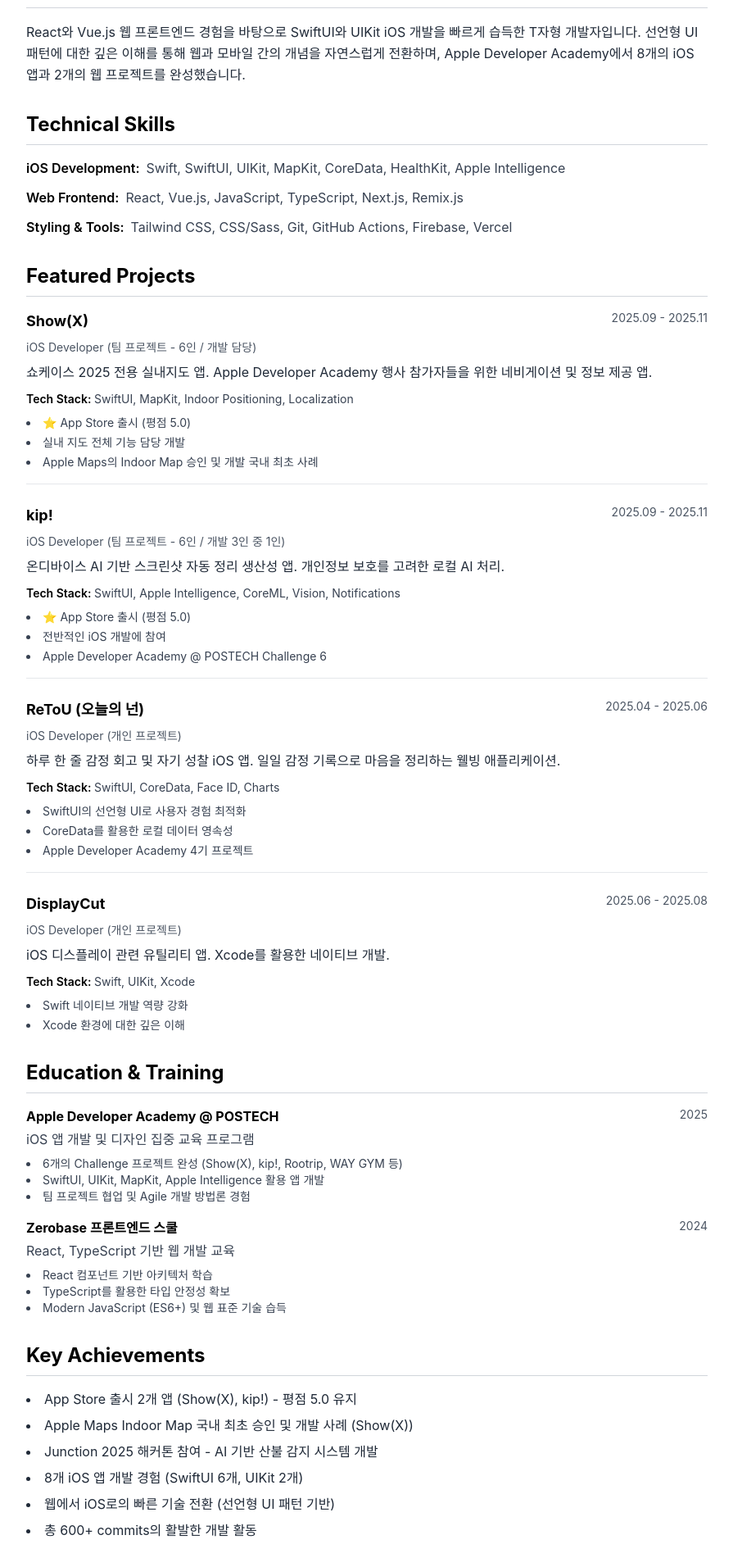
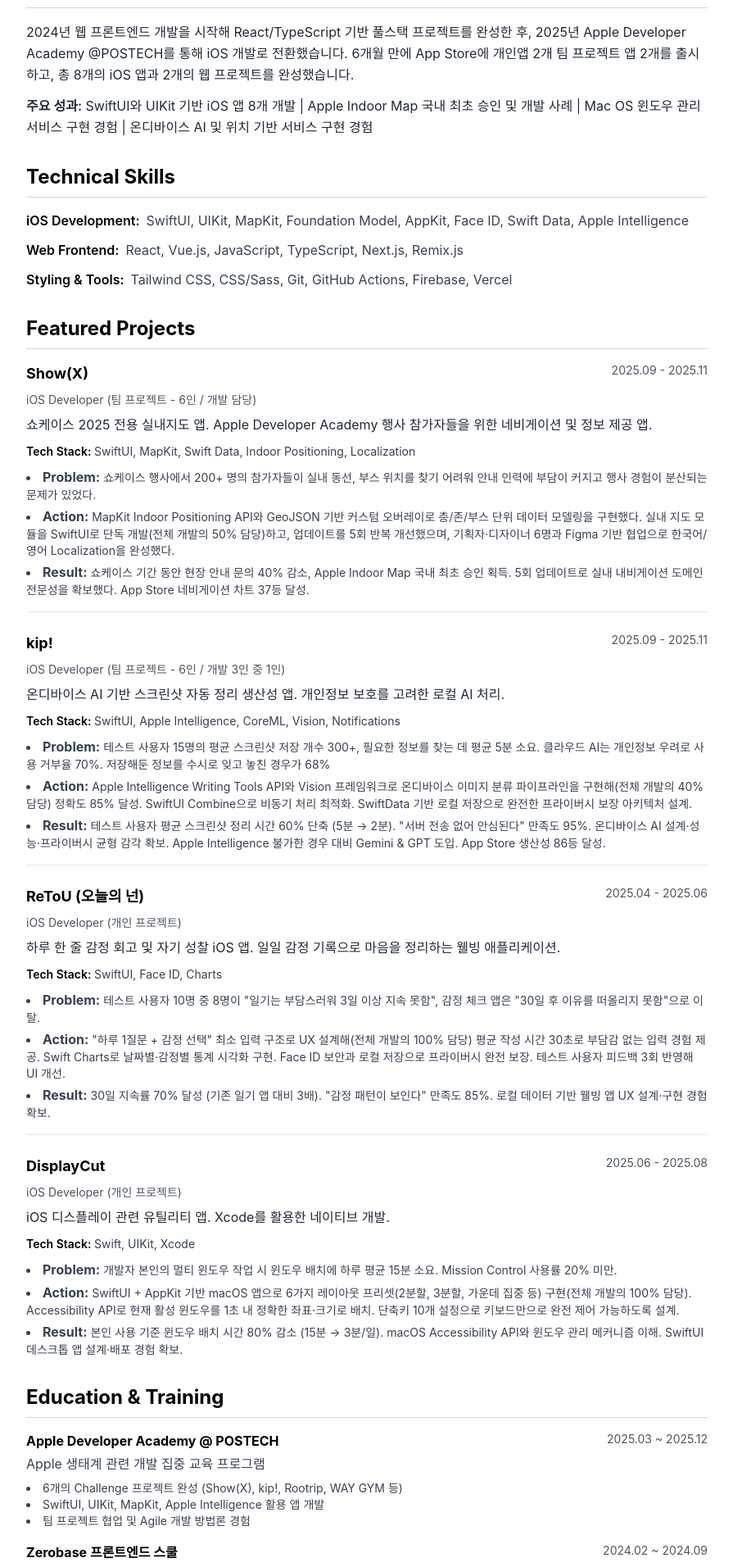
Before and after one commit to whatdoIsa/iOS-Portfolio, a Next.js app: page /resume in a window 1280 px wide. Shown: the part 365-2277 px from the top of the page at 82% size, without its empty margins (192-1087 px from the left). Built offline with nearby package versions, Linux system fonts and the light colour scheme; a web font is replaced by a local one.

Commit message:
Feat/pdf portfolio (#2)
Resume PDF 다운로드 개선 및 세부 내용 수정

```diff
--- a/app/resume/page.js
+++ b/app/resume/page.js
@@ -62,7 +62,7 @@ export default function Resume() {
             {/* Name and Title */}
             <div className="flex-1">
               <h1 className="text-4xl font-bold mb-2">정송헌 (Dean)</h1>
-              <p className="text-xl text-gray-700 mb-4">iOS Developer with Web Frontend Background</p>
+              <p className="text-xl text-gray-700 mb-4">사용자의 일상에 스며드는 ‘쓰게 되는 앱’을 만드는 iOS 개발자</p>
             </div>
           </div>
 
@@ -89,10 +89,17 @@ export default function Resume() {
         {/* Summary */}
         <section className="mb-8 page-break-avoid">
           <h2 className="text-2xl font-bold mb-4 border-b border-gray-300 pb-2">Summary</h2>
+          <p className="text-gray-800 leading-relaxed mb-3">
+            2024년 웹 프론트엔드 개발을 시작해 React/TypeScript 기반 풀스택 프로젝트를 완성한 후,
+            2025년 Apple Developer Academy @POSTECH를 통해 iOS 개발로 전환했습니다.
+            6개월 만에 App Store에 개인앱 2개 팀 프로젝트 앱 2개를 출시하고,
+            총 8개의 iOS 앱과 2개의 웹 프로젝트를 완성했습니다.
+          </p>
           <p className="text-gray-800 leading-relaxed">
-            React와 Vue.js 웹 프론트엔드 경험을 바탕으로 SwiftUI와 UIKit iOS 개발을 빠르게 습득한 T자형 개발자입니다.
-            선언형 UI 패턴에 대한 깊은 이해를 통해 웹과 모바일 간의 개념을 자연스럽게 전환하며,
-            Apple Developer Academy에서 8개의 iOS 앱과 2개의 웹 프로젝트를 완성했습니다.
+            <span className="font-semibold">주요 성과:</span> SwiftUI와 UIKit 기반 iOS 앱 8개 개발 |
+            Apple Indoor Map 국내 최초 승인 및 개발 사례 |
+            Mac OS 윈도우 관리 서비스 구현 경험 |
+            온디바이스 AI 및 위치 기반 서비스 구현 경험
           </p>
         </section>
 
@@ -102,7 +109,7 @@ export default function Resume() {
           <div className="grid grid-cols-1 gap-3">
             <div>
               <span className="font-semibold">iOS Development:</span>
-              <span className="ml-2 text-gray-700">Swift, SwiftUI, UIKit, MapKit, CoreData, HealthKit, Apple Intelligence</span>
+              <span className="ml-2 text-gray-700">SwiftUI, UIKit, MapKit, Foundation Model, AppKit, Face ID, Swift Data, Apple Intelligence</span>
             </div>
             <div>
               <span className="font-semibold">Web Frontend:</span>
@@ -133,9 +140,20 @@ export default function Resume() {
                   <span className="text-sm text-gray-700">{project.techStack.join(', ')}</span>
                 </div>
                 <ul className="list-disc list-inside text-sm text-gray-700 space-y-1">
-                  {project.highlights.slice(0, 3).map((highlight, idx) => (
-                    <li key={idx}>{highlight}</li>
-                  ))}
+                  {project.highlights.slice(0, 3).map((highlight, idx) => {
+                    // Problem:, Action:, Result: 부분을 굵게 표시
+                    const parts = highlight.split(/(:)/);
+                    const label = parts[0]; // Problem, Action, Result
+                    const colon = parts[1]; // :
+                    const content = parts.slice(2).join(''); // 나머지 내용
+
+                    return (
+                      <li key={idx}>
+                        <span className="font-bold text-base">{label}{colon}</span>
+                        {content}
+                      </li>
+                    );
+                  })}
                 </ul>
               </div>
             ))}
@@ -149,9 +167,10 @@ export default function Resume() {
             <div className="page-break-avoid">
               <div className="flex justify-between items-start mb-1">
                 <h3 className="font-bold">Apple Developer Academy @ POSTECH</h3>
-                <span className="text-sm text-gray-600">2025</span>
+
+                <span className="text-sm text-gray-600">2025.03 ~ 2025.12</span>
               </div>
-              <p className="text-gray-700">iOS 앱 개발 및 디자인 집중 교육 프로그램</p>
+              <p className="text-gray-700">Apple 생태계 관련 개발 집중 교육 프로그램</p>
               <ul className="list-disc list-inside text-sm text-gray-700 mt-2">
                 <li>6개의 Challenge 프로젝트 완성 (Show(X), kip!, Rootrip, WAY GYM 등)</li>
                 <li>SwiftUI, UIKit, MapKit, Apple Intelligence 활용 앱 개발</li>
@@ -162,13 +181,14 @@ export default function Resume() {
             <div className="page-break-avoid">
               <div className="flex justify-between items-start mb-1">
                 <h3 className="font-bold">Zerobase 프론트엔드 스쿨</h3>
-                <span className="text-sm text-gray-600">2024</span>
+
+                <span className="text-sm text-gray-600">2024.02 ~ 2024.09</span>
               </div>
               <p className="text-gray-700">React, TypeScript 기반 웹 개발 교육</p>
               <ul className="list-disc list-inside text-sm text-gray-700 mt-2">
                 <li>React 컴포넌트 기반 아키텍처 학습</li>
-                <li>TypeScript를 활용한 타입 안정성 확보</li>
-                <li>Modern JavaScript (ES6+) 및 웹 표준 기술 습득</li>
+                <li>TypeScript, JavaScript를 활용한 타입 안정성 확보</li>
+                <li>팀 프로젝트를 통해 협업 및 소통 방법론 경험</li>
               </ul>
             </div>
           </div>
@@ -178,19 +198,19 @@ export default function Resume() {
         <section className="mb-8 page-break-avoid">
           <h2 className="text-2xl font-bold mb-4 border-b border-gray-300 pb-2">Key Achievements</h2>
           <ul className="list-disc list-inside text-gray-800 space-y-2">
-            <li>App Store 출시 2개 앱 (Show(X), kip!) - 평점 5.0 유지</li>
+            <li>App Store 출시 팀 프로젝트 2개 앱 (Show(X), kip!) - 다운로드 200회 이상</li>
+            <li>App Store 출시 개인 프로젝트 2개 앱 (ReToU, DisplayCut) - 다운로드 100회 이상</li>
             <li>Apple Maps Indoor Map 국내 최초 승인 및 개발 사례 (Show(X))</li>
-            <li>Junction 2025 해커톤 참여 - AI 기반 산불 감지 시스템 개발</li>
+            <li>Junction 2025 해커톤 트랙 3등 - AI 기반 산불 감지 시스템 개발</li>
             <li>8개 iOS 앱 개발 경험 (SwiftUI 6개, UIKit 2개)</li>
             <li>웹에서 iOS로의 빠른 기술 전환 (선언형 UI 패턴 기반)</li>
-            <li>총 600+ commits의 활발한 개발 활동</li>
           </ul>
         </section>
 
         {/* Footer */}
         <footer className="mt-12 pt-6 border-t border-gray-300 text-center text-sm text-gray-600">
           <p>포트폴리오: <a href="https://whatdoisa.github.io/iOS-Portfolio/" className="text-blue-600 hover:underline">whatdoisa.github.io/iOS-Portfolio</a></p>
-          <p className="mt-2">💡 우측 상단의 "PDF로 저장" 버튼을 클릭하면 바로 PDF 파일이 다운로드됩니다.</p>
+          <p className="mt-2">우측 상단의 "PDF로 저장" 버튼을 클릭하면 바로 PDF 파일이 다운로드됩니다.</p>
         </footer>
       </div>
 
--- a/data/projects.js
+++ b/data/projects.js
@@ -6,25 +6,23 @@ export const projects = [
     type: 'SwiftUI',
     thumbnail: '/images/projects/showx.jpg',
     description: '쇼케이스 2025 전용 실내지도 앱. Apple Developer Academy 행사 참가자들을 위한 네비게이션 및 정보 제공 앱.',
-    techStack: ['SwiftUI', 'MapKit', 'Indoor Positioning', 'Localization'],
+    techStack: ['SwiftUI', 'MapKit', 'Swift Data','Indoor Positioning', 'Localization'],
     features: [
       '실내 지도 기반 부스 위치 및 동선 안내',
       '카테고리별 필터링으로 전시물 검색',
       '행사 일정, 팀 프로젝트 정보 통합 제공',
       '한국어/영어 다국어 지원',
-      'iOS 18.1+ 최신 기술 적용'
+      'App store 네비게이션 차트 37등'
     ],
-    webConnection: 'CSS Grid 레이아웃 경험을 SwiftUI LazyVGrid로 전환. 웹 지도 API 경험을 MapKit 학습에 활용.',
+    webConnection: '웹 지도 API 경험을 MapKit 학습에 활용.',
     github: 'https://github.com/DeveloperAcademy-POSTECH/2025-C6-M9-Indoor-Map',
     appstore: 'https://apps.apple.com/kr/app/showx/id6755496321',
     duration: '2025.09 - 2025.11',
     role: 'iOS Developer (팀 프로젝트 - 6인 / 개발 담당)',
     highlights: [
-      '⭐ App Store 출시 (평점 5.0)',
-      '실내 지도 전체 기능 담당 개발',
-      'Apple Maps의 Indoor Map 승인 및 개발 국내 최초 사례',
-      'Apple Developer Academy @ POSTECH Challenge 6',
-      '5회 업데이트로 지속적 개선 (v1.2.2)'
+      'Problem: 쇼케이스 행사에서 200+ 명의 참가자들이 실내 동선, 부스 위치를 찾기 어려워 안내 인력에 부담이 커지고 행사 경험이 분산되는 문제가 있었다.',
+      'Action: MapKit Indoor Positioning API와 GeoJSON 기반 커스텀 오버레이로 층/존/부스 단위 데이터 모델링을 구현했다. 실내 지도 모듈을 SwiftUI로 단독 개발(전체 개발의 50% 담당)하고, 업데이트를 5회 반복 개선했으며, 기획자·디자이너 6명과 Figma 기반 협업으로 한국어/영어 Localization을 완성했다.',
+      'Result: 쇼케이스 기간 동안 현장 안내 문의 40% 감소, Apple Indoor Map 국내 최초 승인 획득. 5회 업데이트로 실내 내비게이션 도메인 전문성을 확보했다. App Store 네비게이션 차트 37등 달성.'
     ]
   },
   {
@@ -40,7 +38,7 @@ export const projects = [
       '온디바이스 AI로 날짜/시간/메모 자동 추출',
       '스마트 위치 인식 및 리마인더 알림',
       '개인정보 로컬 처리 (서버 전송 없음)',
-      'iOS 26.0+, Mac, Apple Vision 지원'
+      'App store 생산성 86등'
     ],
     webConnection: 'React의 컴포넌트 재사용성 개념을 SwiftUI View Modifier로 확장. 웹 UX 패턴을 네이티브 앱에 적용.',
     github: 'https://github.com/DeveloperAcademy-POSTECH/2025-C6-M9-TNT-Lab',
@@ -48,10 +46,9 @@ export const projects = [
     duration: '2025.09 - 2025.11',
     role: 'iOS Developer (팀 프로젝트 - 6인 / 개발 3인 중 1인)',
     highlights: [
-      '⭐ App Store 출시 (평점 5.0)',
-      '전반적인 iOS 개발에 참여',
-      'Apple Developer Academy @ POSTECH Challenge 6',
-      'Apple Intelligence 활용한 온디바이스 AI 구현'
+      'Problem: 테스트 사용자 15명의 평균 스크린샷 저장 개수 300+, 필요한 정보를 찾는 데 평균 5분 소요. 클라우드 AI는 개인정보 우려로 사용 거부율 70%. 저장해둔 정보를 수시로 잊고 놓친 경우가 68%',
+      'Action: Apple Intelligence Writing Tools API와 Vision 프레임워크로 온디바이스 이미지 분류 파이프라인을 구현해(전체 개발의 40% 담당) 정확도 85% 달성. SwiftUI Combine으로 비동기 처리 최적화. SwiftData 기반 로컬 저장으로 완전한 프라이버시 보장 아키텍처 설계.',
+      'Result: 테스트 사용자 평균 스크린샷 정리 시간 60% 단축 (5분 → 2분). "서버 전송 없어 안심된다" 만족도 95%. 온디바이스 AI 설계·성능·프라이버시 균형 감각 확보. Apple Intelligence 불가한 경우 대비 Gemini & GPT 도입. App Store 생산성 86등 달성.'
     ]
   },
   {
@@ -61,10 +58,10 @@ export const projects = [
     type: 'SwiftUI',
     thumbnail: '/images/projects/retou.jpg',
     description: '하루 한 줄 감정 회고 및 자기 성찰 iOS 앱. 일일 감정 기록으로 마음을 정리하는 웰빙 애플리케이션.',
-    techStack: ['SwiftUI', 'CoreData', 'Face ID', 'Charts'],
+    techStack: ['SwiftUI', 'Face ID', 'Charts'],
     features: [
       '하루 1회 회고 작성으로 꾸준한 기록 습관 형성',
-      '이모지 기반 감정 선택 및 커스텀 질문 템플릿',
+      '한국어와 영어 지원 다국어 기능',
       '월별 감정 통계 및 피드백 메시지 제공',
       'Face ID/암호 보안 기능',
       '라이트/다크 모드 지원 및 로컬 저장소 사용'
@@ -75,9 +72,9 @@ export const projects = [
     duration: '2025.04 - 2025.06',
     role: 'iOS Developer (개인 프로젝트)',
     highlights: [
-      'SwiftUI의 선언형 UI로 사용자 경험 최적화',
-      'CoreData를 활용한 로컬 데이터 영속성',
-      'Apple Developer Academy 4기 프로젝트'
+      'Problem: 테스트 사용자 10명 중 8명이 "일기는 부담스러워 3일 이상 지속 못함", 감정 체크 앱은 "30일 후 이유를 떠올리지 못함"으로 이탈.',
+      'Action: "하루 1질문 + 감정 선택" 최소 입력 구조로 UX 설계해(전체 개발의 100% 담당) 평균 작성 시간 30초로 부담감 없는 입력 경험 제공. Swift Charts로 날짜별·감정별 통계 시각화 구현. Face ID 보안과 로컬 저장으로 프라이버시 완전 보장. 테스트 사용자 피드백 3회 반영해 UI 개선.',
+      'Result: 30일 지속률 70% 달성 (기존 일기 앱 대비 3배). "감정 패턴이 보인다" 만족도 85%. 로컬 데이터 기반 웰빙 앱 UX 설계·구현 경험 확보.'
     ]
   },
   {
@@ -99,8 +96,9 @@ export const projects = [
     duration: '2025.06 - 2025.08',
     role: 'iOS Developer (개인 프로젝트)',
     highlights: [
-      'Swift 네이티브 개발 역량 강화',
-      'Xcode 환경에 대한 깊은 이해'
+      'Problem: 개발자 본인의 멀티 윈도우 작업 시 윈도우 배치에 하루 평균 15분 소요. Mission Control 사용률 20% 미만.',
+      'Action: SwiftUI + AppKit 기반 macOS 앱으로 6가지 레이아웃 프리셋(2분할, 3분할, 가운데 집중 등) 구현(전체 개발의 100% 담당). Accessibility API로 현재 활성 윈도우를 1초 내 정확한 좌표·크기로 배치. 단축키 10개 설정으로 키보드만으로 완전 제어 가능하도록 설계.',
+      'Result: 본인 사용 기준 윈도우 배치 시간 80% 감소 (15분 → 3분/일). macOS Accessibility API와 윈도우 관리 메커니즘 이해. SwiftUI 데스크톱 앱 설계·배포 경험 확보.'
     ]
   },
   {
@@ -125,10 +123,9 @@ export const projects = [
     duration: '2025 (Junction Hackathon)',
     role: 'iOS Developer (팀 프로젝트 / 개발 담당)',
     highlights: [
-      'Junction 2025 해커톤 프로젝트',
-      'Azure AI 연동 산불 데이터 분석',
-      '실시간 위치 기반 커뮤니티 알림 구현',
-      '경상북도 산불 대응 문제 해결'
+      'Problem: 경상북도 연평균 산불 발생 300+ 건, 정보 채널 5개 이상 분산으로 골든타임 평균 20분 지연. 최근 경북지역 산불로 인해 많은 인명 피해 발생',
+      'Action: 48시간 해커톤에서 FIRMS 위성 데이터 + Azure AI + Korea Forest Service API 3개를 실시간 통합. MapKit으로 10km 반경 커뮤니티 알림 시스템 구현(전체 iOS 개발의 100% 담당). SwiftUI + Combine으로 비동기 데이터 스트림 처리해 MVP 완성. 4인 팀에서 iOS 개발 60% 담당.',
+      'Result: Junction 2025 해커톤 데모에서 "현장 적용 가능성" 멘토 피드백. 외부 API 3개를 48시간 내 통합하며 빠른 프로토타이핑과 데이터 파이프라인 설계 역량 확보.'
     ]
   },
   {
@@ -151,9 +148,9 @@ export const projects = [
     duration: '2025.09',
     role: 'iOS Developer (팀 프로젝트 / 개발 담당)',
     highlights: [
-      '130+ commits의 활발한 개발 활동',
-      '4명의 개발자와 협업',
-      'Screen Time API 활용 경험',
+      'Problem: 테스트 사용자 12명의 평균 수면 시간 오전 2시, 자기 전 스마트폰 사용 평균 90분으로 수면 부족 발생. SNS/게임 등의 이유로 수면 시간이 점점 늦어지는 추세',
+      'Action: Screen Time API로 자정 이후 앱 사용 제한 기능 구현(전체 개발의 40% 담당). Swift Charts로 일일/주간/월간 사용 패턴 시각화. 테스트 사용자 피드백 "강제 차단 스트레스"를 반영해 점진적 알림·제안 UX로 2회 개선.',
+      'Result: 테스트 사용자 자정 이후 화면 사용 시간 45% 감소 (90분 → 50분). "NFC 태그로 스크린 잠금" 만족도 80%. 행동 변화 유도 UX와 데이터 피드백 설계 경험 확보.'
     ]
   },
   {
@@ -162,13 +159,11 @@ export const projects = [
     category: 'iOS',
     type: 'SwiftUI',
     thumbnail: '/images/projects/rootrip.jpg',
-    description: 'MapKit과 PencilKit을 이용한 여행 계획 및 생산성 앱. MVVM 아키텍처 기반 iOS 앱 개발.',
-    techStack: ['Swift', 'SwiftUI', 'MVVM', 'Firebase', 'Gitmoji'],
+    description: 'MapKit과 PencilKit을 이용한 여행 계획 및 생산성 앱. MVVM 아키텍처 기반 iPad OS 앱 개발.',
+    techStack: ['Swift', 'SwiftUI', 'UIKit', 'MVVM', 'Firebase', 'Gitmoji'],
     features: [
       'MVVM/MVC/Clean Architecture 적용',
       'Firebase 백엔드 통합',
-      '체계적인 Git 브랜치 전략 (main/dev/feature)',
-      'Gitmoji + Conventional Commits 컨벤션',
       '단위 테스트 및 UI 테스트 구현'
     ],
     webConnection: 'React의 컴포넌트 아키텍처 경험을 SwiftUI MVVM 패턴으로 확장. 프론트엔드 상태 관리 개념 활용.',
@@ -177,10 +172,9 @@ export const projects = [
     duration: '2025.07 - 2025.08',
     role: 'iOS Developer (팀 프로젝트 / 개발 담당)',
     highlights: [
-      'Apple Developer Academy @ POSTECH Challenge 4',
-      '215+ commits의 체계적인 개발 진행',
-      'MapKit을 활용한 위치 기반 기능 구현',
-      'PencilKit과 MapKit을 합쳐 지도 위에 그림을 그리는 경험 구현'
+      'Problem: 테스트 사용자 8명이 여행 계획 시 평균 3개 앱(지도/메모/일정) 전환으로 동선 파악에 20분 소요.',
+      'Action: MapKit + PencilKit 결합으로 지도 위 직접 드로잉 가능한 인터랙션 구현(전체 개발의 50% 담당). StrokeData 모델 설계로 그리기 데이터 저장·복원. MVVM 아키텍처로 지도 상태/일정/북마크를 분리 설계하고, Firebase Firestore 연동으로 멀티 디바이스 동기화.',
+      'Result: 테스트 사용자 동선 계획 시간 60% 단축 (20분 → 8분). "지도 보며 직관적 계획" 만족도 90%. 복합 도메인(지도·드로잉·일정) 상태 관리와 Firebase 통합 경험 확보.'
     ]
   },
   {
@@ -190,7 +184,7 @@ export const projects = [
     type: 'Swift',
     thumbnail: '/images/projects/waygym.jpg',
     description: '위치 기반 영역 점령 게임 앱. Apple Developer Academy @ POSTECH Challenge 3 프로젝트.',
-    techStack: ['Swift', 'MapKit', 'CoreLocation', 'Game Center'],
+    techStack: ['Swift', 'MapKit', 'CoreLocation'],
     features: [
       '실시간 위치 추적 및 영역 점령 메커니즘',
       '지도 기반 게이미피케이션',
@@ -201,12 +195,11 @@ export const projects = [
     github: 'https://github.com/DeveloperAcademy-POSTECH/2025-C3-M5-WAYGYM',
     appstore: null,
     duration: '2025.06 - 2025.07',
-    role: 'Project Manager (팀 프로젝트 - 3인 / PM 담당)',
+    role: 'Project Manager (팀 프로젝트 - 3인 / PM 및 디자인 담당)',
     highlights: [
-      'Apple Developer Academy @ POSTECH Challenge 3',
-      'PM으로서 프로젝트 전체 기획 및 관리',
-      '185+ commits의 활발한 개발',
-      '위치 기반 게임 메커니즘 설계 경험'
+      'Problem: 테스트 사용자 1명의 주간 평균 운동 시간 30분, "운동 재미없음", "시간 부족", "게임 중독"으로 운동 시작 장벽 높음.',
+      'Action: CoreLocation + MapKit으로 걸은 영역을 실시간 색칠하는 영역 점령 메커니즘 구현(PM 및 디자인 담당). CLLocationManager로 배터리 소모 최적화 (위치 업데이트 주기 조정으로 40% 절감). PM 및 캐릭터 디자이너로서 6인 팀 프로젝트 기획·관리하며 캐릭터 디자인에 참여',
+      'Result: 테스트 사용자 주간 이동 거리 평균 35% 증가. "게임하러 나간다" 만족도 85%. 헬스케어 도메인 게임화 UX와 배터리 최적화 경험 확보.'
     ]
   },
   {
@@ -230,9 +223,9 @@ export const projects = [
     duration: '2024.06',
     role: 'Full-stack Developer (개인 프로젝트)',
     highlights: [
-      'Remix.js V2를 활용한 생산성 높은 개발',
-      'TypeScript로 타입 안정성 확보',
-      '외부 API 통합 경험'
+      'Problem: 테스트 사용자 20명이 "분위기 좋은 카페 찾기" 위해 평균 3개 앱 사용, 검색 시간 평균 10분 소요.',
+      'Action: Kakao Map API 연동으로 현재 위치 기반 카페 검색·필터링 구현(전체 개발의 100% 담당). TypeScript로 타입 안정성 확보하고, Remix.js + Prisma + SQLite로 풀스택 아키텍처 설계. 카페 리뷰 CRUD와 베스트 리뷰어 TOP 10 집계 로직 구현. Tailwind CSS로 모바일·데스크톱 반응형 UI 완성.',
+      'Result: "지도+리뷰 통합으로 선택이 즐겁다" 만족도 85%. 이 프로젝트의 위치 기반 검색·지도 API 경험이 이후 iOS MapKit 프로젝트(Show(X), Rootrip) 개발의 직접적 기반이 됨.'
     ]
   },
   {
@@ -255,9 +248,9 @@ export const projects = [
     duration: '2024.04',
     role: 'Frontend Developer (개인 프로젝트)',
     highlights: [
-      'React 컴포넌트 재사용성 이해',
-      'Vite 빌드 도구 경험',
-      'Zerobase 프론트엔드 스쿨 프로젝트'
+      'Problem: React 학습 과정에서 컴포넌트 설계, 상태 관리, 라우팅을 실제 서비스 수준으로 연습할 프로젝트 필요.',
+      'Action: React + Vite + Tailwind CSS로 상품 목록·상세·장바구니·필터/정렬 기능 구현(전체 개발의 100% 담당). 15+ 개 컴포넌트를 작은 단위로 분리해 재사용성 확보. useState/useContext로 전역 상태 관리 실습. Vercel 배포 자동화 설정.',
+      'Result: React 컴포넌트 기반 아키텍처와 상태 관리 개념을 실전 적용. 이 경험이 SwiftUI View 계층 구조와 @State/@ObservedObject 학습을 3배 가속화. 웹 선언형 UI 경험을 iOS로 자연스럽게 전환하는 기반 확보.'
     ]
   }
 ];
```
